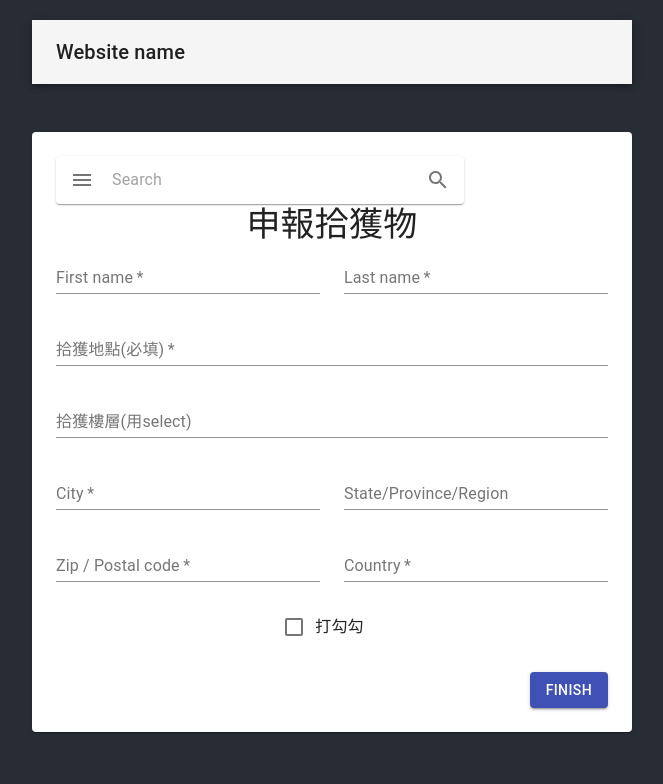
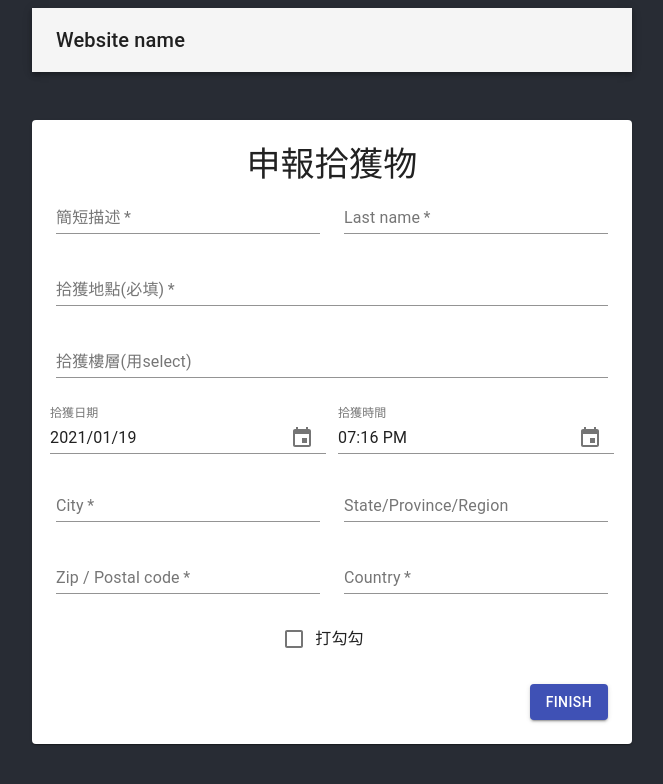
Before and after one commit to chenlinchuang/LostNFound_test, a React (Create React App) app in the folder frontend/: page /lostform in a window 1280 px wide. Shown: the top 784 px of the page, without its empty margins (308-971 px from the left). Built offline with nearby package versions, Linux system fonts and the light colour scheme.

Commit message:
1.Add simple router 2.Use redux 3.Decompose lost form grids

```diff
--- a/frontend/package.json
+++ b/frontend/package.json
@@ -3,18 +3,24 @@
   "version": "0.1.0",
   "private": true,
   "dependencies": {
+    "@date-io/date-fns": "1.3.13",
+    "@date-io/moment": "1.x",
     "@material-ui/core": "^4.11.2",
     "@material-ui/icons": "^4.11.2",
+    "@material-ui/pickers": "3.2.10",
     "@testing-library/jest-dom": "^5.11.4",
     "@testing-library/react": "^11.1.0",
     "@testing-library/user-event": "^12.1.10",
     "axios": "^0.21.1",
+    "date-fns": "^2.16.1",
+    "moment": "^2.29.1",
     "react": "^17.0.1",
     "react-dom": "^17.0.1",
     "react-images-upload": "^1.2.8",
     "react-redux": "^7.2.2",
     "react-router-dom": "^5.2.0",
     "react-scripts": "4.0.1",
+    "redux": "^4.0.5",
     "web-vitals": "^0.2.4"
   },
   "scripts": {
--- /dev/null
+++ b/frontend/src/components/Grids/BriefIntro.js
@@ -0,0 +1,25 @@
+import React from "react";
+import { useDispatch, useSelector } from "react-redux";
+import Grid from "@material-ui/core/Grid";
+import TextField from "@material-ui/core/TextField";
+import { fillTitle } from "../../redux/actions";
+
+export default () => {
+  const dispatch = useDispatch();
+  const title = useSelector((state) => state.briefIntro);
+  return (
+    <Grid item xs={12} sm={6}>
+      <TextField
+        required
+        id="briefIntro"
+        name="briefIntro"
+        label="簡短描述"
+        fullWidth
+        onChange={(e) => {
+          dispatch(fillTitle(e.target.value));
+        }}
+        value={title}
+      />
+    </Grid>
+  );
+};
--- /dev/null
+++ b/frontend/src/components/Grids/Location.js
@@ -0,0 +1,25 @@
+import React from "react";
+import { useDispatch, useSelector } from "react-redux";
+import Grid from "@material-ui/core/Grid";
+import TextField from "@material-ui/core/TextField";
+import { fillLocation } from "../../redux/actions";
+
+export default () => {
+  const dispatch = useDispatch();
+  const location = useSelector((state) => state.location);
+  return (
+    <Grid item xs={12}>
+      <TextField
+        required
+        id="location"
+        name="location"
+        label="拾獲地點(必填)"
+        fullWidth
+        onChange={(e) => {
+          dispatch(fillLocation(e.target.value));
+        }}
+        value={location}
+      />
+    </Grid>
+  );
+};
--- /dev/null
+++ b/frontend/src/components/Grids/Time.js
@@ -0,0 +1,48 @@
+import "date-fns";
+import React from "react";
+import Grid from "@material-ui/core/Grid";
+import MomentUtils from "@date-io/moment";
+import {
+  MuiPickersUtilsProvider,
+  KeyboardTimePicker,
+  KeyboardDatePicker,
+} from "@material-ui/pickers";
+import { useDispatch, useSelector } from "react-redux";
+import { selectTime } from "../../redux/actions";
+
+export default function MaterialUIPickers() {
+  const dispatch = useDispatch();
+  const time = useSelector((state) => state.time);
+
+  return (
+    <MuiPickersUtilsProvider utils={MomentUtils}>
+      <Grid container justify="space-around">
+        <KeyboardDatePicker
+          margin="normal"
+          id="date-picker-dialog"
+          label="拾獲日期"
+          format="yyyy/MM/DD"
+          value={time}
+          onChange={(date) => {
+            dispatch(selectTime(date));
+          }}
+          KeyboardButtonProps={{
+            "aria-label": "change date",
+          }}
+        />
+        <KeyboardTimePicker
+          margin="normal"
+          id="time-picker"
+          label="拾獲時間"
+          value={time}
+          onChange={(date) => {
+            dispatch(selectTime(date));
+          }}
+          KeyboardButtonProps={{
+            "aria-label": "change time",
+          }}
+        />
+      </Grid>
+    </MuiPickersUtilsProvider>
+  );
+}
--- a/frontend/src/components/LostForm.js
+++ b/frontend/src/components/LostForm.js
@@ -1,6 +1,9 @@
+/* eslint-disable no-alert */
 import React from "react";
 //  import ReactDom from "react-dom";
 import { makeStyles } from "@material-ui/core/styles";
+import { useHistory } from "react-router-dom";
+import { useSelector } from "react-redux";
 import AppBar from "@material-ui/core/AppBar";
 import Toolbar from "@material-ui/core/Toolbar";
 import Typography from "@material-ui/core/Typography";
@@ -10,7 +13,11 @@ import Grid from "@material-ui/core/Grid";
 import TextField from "@material-ui/core/TextField";
 import FormControlLabel from "@material-ui/core/FormControlLabel";
 import Checkbox from "@material-ui/core/Checkbox";
-import SearchBar from "./SearchBar";
+// import SearchBar from "./SearchBar";
+import BriefIntro from "./Grids/BriefIntro";
+import Location from "./Grids/Location";
+import Time from "./Grids/Time";
+
 //	import { connect } from "react-redux"
 
 const useStyles = makeStyles((theme) => ({
@@ -47,8 +54,17 @@ const useStyles = makeStyles((theme) => ({
   },
 }));
 
+const handleSubmit = (history) => {
+  // alert("submit");
+  history.push("/");
+};
+
 const LostForm = () => {
   const classes = useStyles();
+  const history = useHistory();
+  // const dispatch = useDispatch();
+  const title = useSelector((state) => state.location);
+
   return (
     <>
       <AppBar position="absolute" color="default" className={classes.appBar}>
@@ -60,21 +76,11 @@ const LostForm = () => {
       </AppBar>
       <main className={classes.layout}>
         <Paper className={classes.paper}>
-          <SearchBar />
           <Typography component="h1" variant="h4" align="center">
             申報拾獲物
           </Typography>
           <Grid container spacing={3}>
-            <Grid item xs={12} sm={6}>
-              <TextField
-                required
-                id="firstName"
-                name="firstName"
-                label="First name"
-                fullWidth
-                autoComplete="given-name"
-              />
-            </Grid>
+            <BriefIntro />
             <Grid item xs={12} sm={6}>
               <TextField
                 required
@@ -83,17 +89,10 @@ const LostForm = () => {
                 label="Last name"
                 fullWidth
                 autoComplete="family-name"
+                value={title}
               />
             </Grid>
-            <Grid item xs={12}>
-              <TextField
-                required
-                id="location"
-                name="location"
-                label="拾獲地點(必填)"
-                fullWidth
-              />
-            </Grid>
+            <Location />
             <Grid item xs={12}>
               <TextField
                 id="floor"
@@ -102,6 +101,7 @@ const LostForm = () => {
                 fullWidth
               />
             </Grid>
+            <Time />
             <Grid item xs={12} sm={6}>
               <TextField
                 required
@@ -153,10 +153,7 @@ const LostForm = () => {
             <Button
               variant="contained"
               color="primary"
-              onClick={() => {
-                // eslint-disable-next-line no-alert
-                alert("handleNext");
-              }}
+              onClick={() => handleSubmit(history)}
               className={classes.button}
             >
               Finish
--- a/frontend/src/components/test.js
+++ b/frontend/src/components/test.js
@@ -39,15 +39,9 @@ const Test = () => {
   return (
     <div>
       <Switch>
-        <Route exact path="/">
-          <Buttons />
-        </Route>
-        <Route path="/lostform">
-          <LostForm />
-        </Route>
-        <Route path="/imgupload">
-          <ImgUpload />
-        </Route>
+        <Route exact path="/" component={Buttons} />
+        <Route path="/lostform" component={LostForm} />
+        <Route path="/imgupload" component={ImgUpload} />
       </Switch>
     </div>
   );
--- a/frontend/src/index.js
+++ b/frontend/src/index.js
@@ -1,12 +1,16 @@
 import React from "react";
 import ReactDOM from "react-dom";
 import "./index.css";
+import { Provider } from "react-redux";
 import App from "./App";
 import reportWebVitals from "./reportWebVitals";
+import store from "./redux/store";
 
 ReactDOM.render(
   <React.StrictMode>
-    <App />
+    <Provider store={store}>
+      <App />
+    </Provider>
   </React.StrictMode>,
   document.getElementById("root")
 );
--- /dev/null
+++ b/frontend/src/redux/action-types.js
@@ -0,0 +1,3 @@
+export const FILL_BRIEF_INTRO = "FILL_BRIEF_INTRO";
+export const FILL_LOCATION = "FILL_LOCATION";
+export const SELECT_TIME = "SELECT_TIME";
--- /dev/null
+++ b/frontend/src/redux/actions.js
@@ -0,0 +1,13 @@
+import { FILL_BRIEF_INTRO, FILL_LOCATION, SELECT_TIME } from "./action-types";
+
+export const fillTitle = (payload) => {
+  return { type: FILL_BRIEF_INTRO, payload };
+};
+
+export const fillLocation = (payload) => {
+  return { type: FILL_LOCATION, payload };
+};
+
+export const selectTime = (payload) => {
+  return { type: SELECT_TIME, payload };
+};
--- /dev/null
+++ b/frontend/src/redux/reducers.js
@@ -0,0 +1,25 @@
+import { FILL_BRIEF_INTRO, FILL_LOCATION, SELECT_TIME } from "./action-types";
+
+const initialState = {
+  briefIntro: "",
+  time: new Date(),
+  location: "",
+  catagory: "",
+  description: "",
+  pic: undefined,
+};
+
+const rootReducer = (state = initialState, action) => {
+  switch (action.type) {
+    case FILL_BRIEF_INTRO:
+      return { ...state, briefIntro: action.payload };
+    case FILL_LOCATION:
+      return { ...state, location: action.payload };
+    case SELECT_TIME:
+      return { ...state, time: action.payload };
+    default:
+      return state;
+  }
+};
+
+export default rootReducer;
--- /dev/null
+++ b/frontend/src/redux/store.js
@@ -0,0 +1,4 @@
+import { createStore } from "redux";
+import rootReducer from "./reducers";
+
+export default createStore(rootReducer);
```
Also changed, not shown: 1 other file (tests, documents, lock files or other folders).
